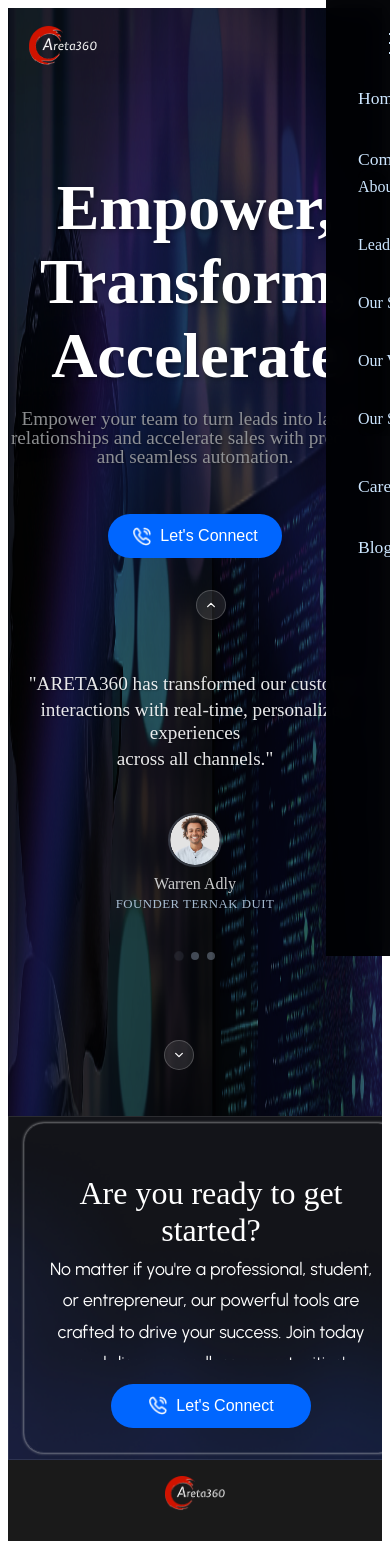
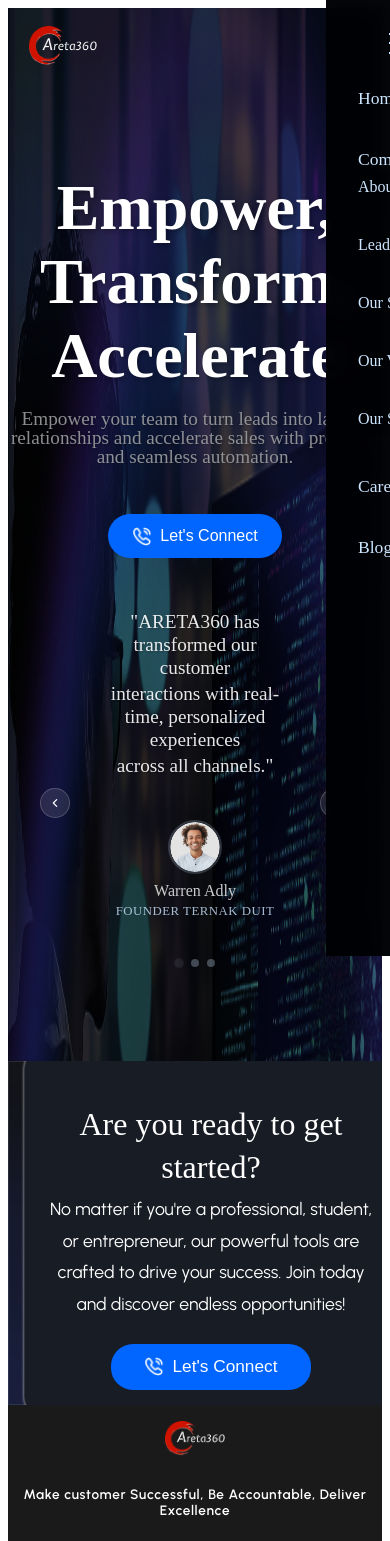
Before and after one commit to ManivelCM/Areta360-website, a React (Create React App) app: page / in a window 390 px wide. Shown: the top 1541 px of the page. Built offline with nearby package versions, Linux system fonts and the light colour scheme.

Commit message:
Improve mobile bottom box UI: better padding, background, text, and button styling

```diff
--- a/src/components/css/HomeScreen.css
+++ b/src/components/css/HomeScreen.css
@@ -231,18 +231,30 @@
 
 @media (max-width: 768px) {
   .testimonial {
-    flex-direction: column;
-    gap: 1rem;
+    flex-direction: row;
+    align-items: center;
+    justify-content: center;
+    gap: 0.5rem;
+    position: relative;
   }
-
   .nav-arrow {
-    transform: rotate(90deg);
+    transform: none !important;
+    margin: 0;
+    position: static;
+    top: auto;
+    left: auto;
   }
-
-  .nav-arrow:hover {
-    transform: rotate(90deg) scale(1.1);
+  .testimonial-content {
+    flex: 1;
   }
-
+  .nav-arrow.prev {
+    order: 0;
+    margin-right: 0.5rem;
+  }
+  .nav-arrow.next {
+    order: 2;
+    margin-left: 0.5rem;
+  }
   .author-image {
     width: 50px;
     height: 50px;
@@ -380,3 +392,57 @@
   background-color: #fff;
   transform: scale(1.2);
 }
+
+@media (max-width: 768px) {
+  .bottom-box {
+    width: 96%;
+    margin: 1.2rem auto 1.5rem auto;
+    padding: 0;
+    background: none;
+    box-shadow: none;
+    display: flex;
+    justify-content: center;
+  }
+  .box-content {
+    background: #181c24;
+    color: #fff;
+    border-radius: 18px;
+    box-shadow: 0 4px 24px rgba(0,0,0,0.10);
+    padding: 1.5rem 1rem 1.2rem 1rem;
+    width: 100%;
+    max-width: 100%;
+    margin: 0 auto;
+    display: flex;
+    flex-direction: column;
+    align-items: center;
+    text-align: center;
+    height: auto;
+    min-height: unset;
+    overflow: visible;
+  }
+  .box-content h2 {
+    font-size: 1.25rem;
+    margin-bottom: 0.9rem;
+    line-height: 1.35;
+    word-break: break-word;
+    color: #fff;
+    font-weight: 700;
+  }
+  .box-content p {
+    font-size: 1.02rem;
+    margin-bottom: 1.2rem;
+    max-width: 100%;
+    line-height: 1.6;
+    word-break: break-word;
+    white-space: normal;
+    color: #e0e0e0;
+  }
+  .box-content .custom-button {
+    width: 100%;
+    font-size: 1.08rem;
+    margin-bottom: 0.5rem;
+    margin-top: 0.5rem;
+    padding: 0.8rem 0;
+    border-radius: 22px;
+  }
+}
```
